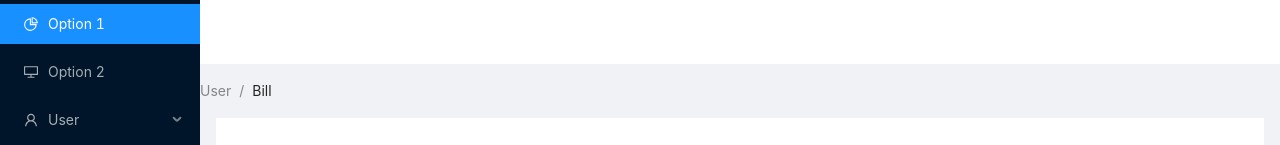
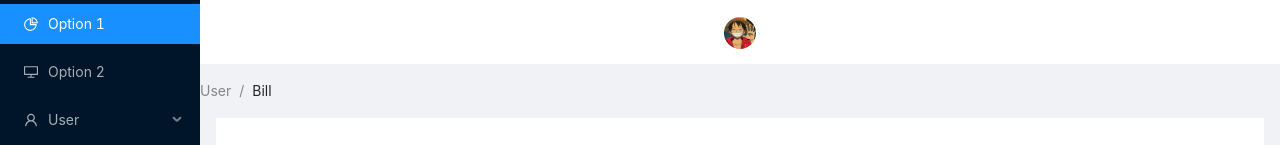
Before and after one commit to WildCodeSchool/healthymood-back, a React (Create React App) app: page / in a window 1280 px wide. Shown: the top 145 px of the page. Built offline with nearby package versions, Linux system fonts and the light colour scheme; the HTML template or start-up script is replaced by a standard one.

Commit message:
#3 fix sidebar toggle bug

```diff
--- a/src/components/SideBar.js
+++ b/src/components/SideBar.js
@@ -13,16 +13,18 @@ const { SubMenu } = Menu;
 
 const SideBar = () => {
   const [collapsed, setCollapsed] = useState(false);
-  const onCollapse = (collapsed) => {
-    console.log(collapsed);
-    setCollapsed({ collapsed });
+
+  const onCollapse = () => {
+    setCollapsed(!collapsed);
   };
+
   return (
     <Sider
-      onClick={() => setCollapsed(!collapsed)}
       collapsible
       collapsed={collapsed}
-      onCollapse={onCollapse}
+      onCollapse={() => {
+        onCollapse();
+      }}
     >
       <div className='logo' />
       <Menu theme='dark' defaultSelectedKeys={['1']} mode='inline'>
--- a/src/components/TopBar.js
+++ b/src/components/TopBar.js
@@ -1,12 +1,15 @@
 import React from 'react';
-import { Layout, Breadcrumb } from 'antd';
+import { Layout, Breadcrumb, Avatar } from 'antd';
+import avatar from '../images/Luffy-One-Piece.png';
 
 const { Header } = Layout;
 
 const TopBar = () => {
   return (
     <>
-      <Header className='site-layout-background' style={{ padding: 0 }} />
+      <Header className='site-layout-background' style={{ padding: 0 }}>
+        <Avatar src={avatar} />
+      </Header>
       <Breadcrumb style={{ margin: '16px 0' }}>
         <Breadcrumb.Item>User</Breadcrumb.Item>
         <Breadcrumb.Item>Bill</Breadcrumb.Item>
```
Also changed, not shown: src/images/Luffy-One-Piece.png (added), src/pages/Article.js (added), src/pages/Home.js (added).
